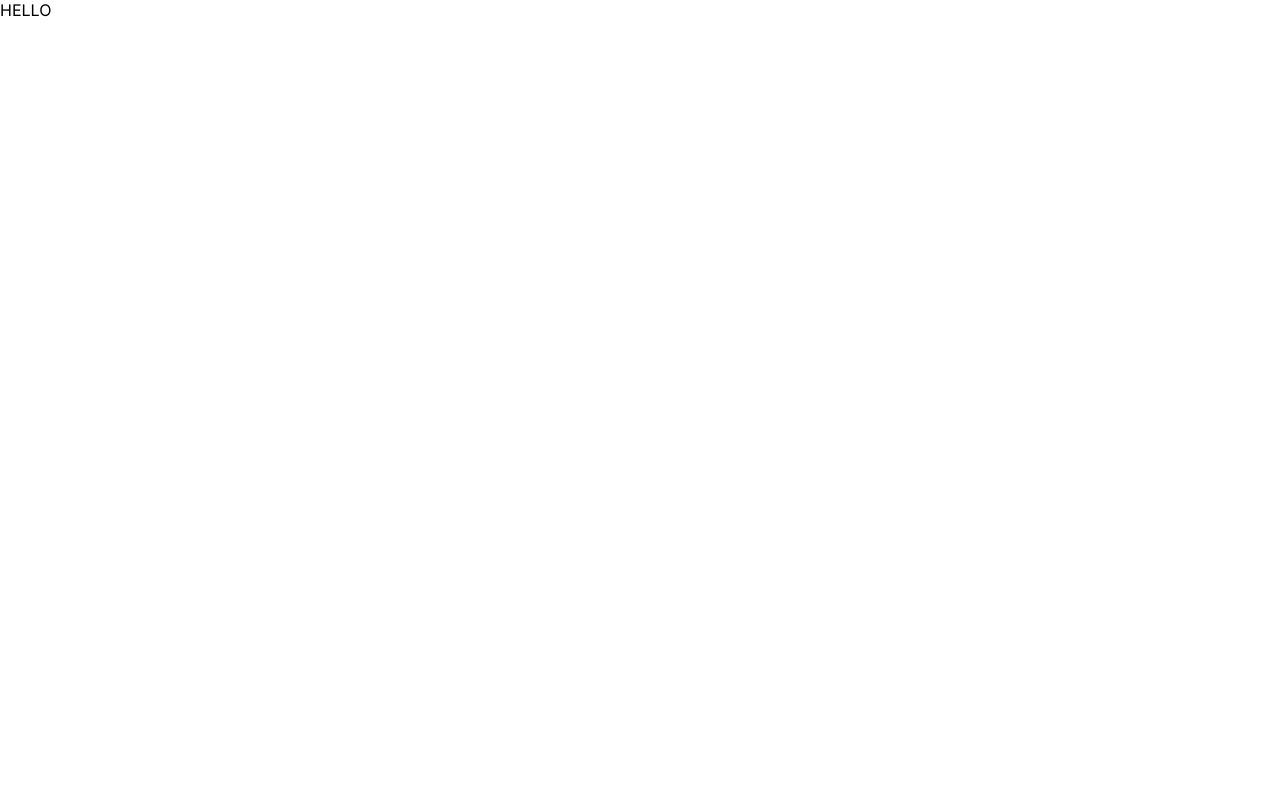
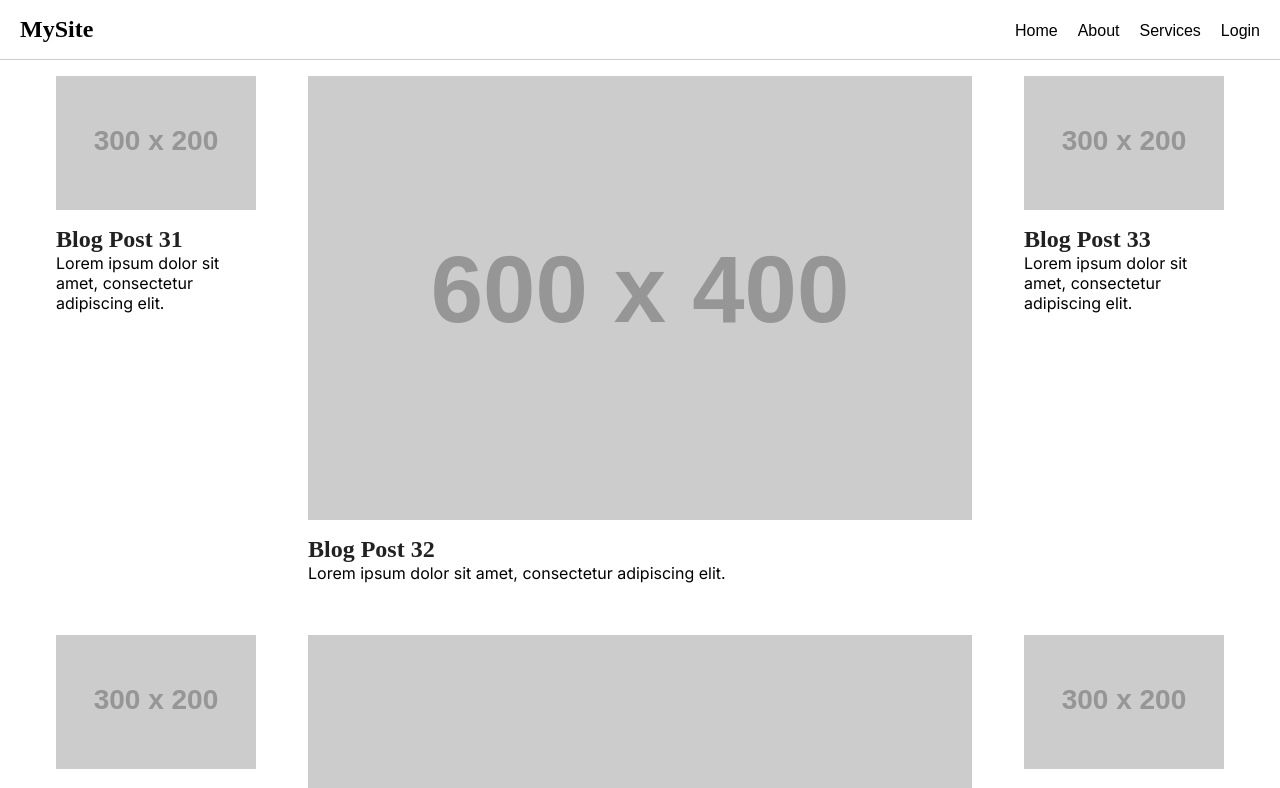
Before and after one commit to fadlystwn/news-app, a Next.js app: page / in a window 1280 px wide. Shown: the top 788 px of the page. Built offline with nearby package versions, Linux system fonts and the light colour scheme.

Commit message:
add news homepage

```diff
--- a/src/app/page.tsx
+++ b/src/app/page.tsx
@@ -1,6 +1,12 @@
+'use client'
+import Navigation from "@/components/Navigation";
+import News from "@/components/News";
 
 export default function Home() {
   return (
-    <div>HELLO</div>
+    <>
+      <Navigation />
+      <News />
+    </>
   );
 }
--- /dev/null
+++ b/src/components/Navigation/navigation.module.css
@@ -0,0 +1,81 @@
+.navbar {
+  height: 60px;
+  display: flex;
+  justify-content: space-between;
+  align-items: center;
+  padding: 0 20px;
+  border-bottom: 1px solid rgba(var(--foreground-rgb), 0.2);
+  background-color: #FFF;
+  position: relative;
+}
+
+.logo a {
+  text-decoration: none;
+  font-size: 24px;
+  font-weight: bold;
+  color: rgb(var(--foreground-rgb));
+  font-family: var(--font-serif);
+}
+
+.menuToggle {
+  display: none;
+  background: none;
+  border: none;
+  font-size: 24px;
+  color: rgb(var(--foreground-rgb));
+  cursor: pointer;
+}
+
+.menu {
+  display: flex;
+  list-style: none;
+  margin: 0;
+  padding: 0;
+}
+
+.menu li {
+  margin-left: 20px;
+}
+
+.menu a {
+  text-decoration: none;
+  color: rgb(var(--foreground-rgb));
+  font-family: var(--font-sans);
+}
+
+.menu a:hover {
+  text-decoration: underline;
+}
+
+/* Responsive styling */
+@media (max-width: 768px) {
+  .menuToggle {
+    display: block;
+  }
+
+  .menu {
+    display: none;
+    flex-direction: column;
+    position: absolute;
+    top: 60px;
+    left: 0;
+    width: 100%;
+    background-color: rgb(var(--background-end-rgb));
+    padding: 10px 0;
+    border-top: 1px solid rgba(var(--foreground-rgb), 0.2);
+  }
+
+  .menu.open {
+    display: flex;
+  }
+
+  .menu li {
+    margin: 0;
+    border-bottom: 1px solid rgba(var(--foreground-rgb), 0.2);
+    padding: 10px 20px;
+  }
+
+  .menu li:last-child {
+    border-bottom: none;
+  }
+}
--- a/src/components/News/index.tsx
+++ b/src/components/News/index.tsx
@@ -1,6 +1,6 @@
 import React from 'react';
 import useInfiniteScroll from '@/hooks/useInfiniteScroll';
-import styles from './blog.module.css';
+import styles from './news.module.css';
 
 const Blog: React.FC = () => {
   const { posts, loading, hasMore, loadMoreTriggerRef } = useInfiniteScroll(10);
--- /dev/null
+++ b/src/components/News/news.module.css
@@ -0,0 +1,39 @@
+.gridContainer {
+  display: grid;
+  grid-template-columns: 1fr 3fr 1fr;
+  gap: 20px;
+  margin: 0 auto;
+  max-width: 1200px;
+}
+
+.gridItem {
+  padding: 16px;
+  background-color: rgb(var(--background-end-rgb));
+  overflow: hidden;
+}
+
+.image {
+  width: 100%;
+  height: auto;
+  border-bottom: 1px solid rgba(var(--foreground-rgb), 0.2);
+  margin-bottom: 12px;
+}
+
+/* Responsive styling */
+@media (max-width: 1200px) {
+  .gridContainer {
+    grid-template-columns: 1fr 2fr 1fr;
+  }
+}
+
+@media (max-width: 768px) {
+  .gridContainer {
+    grid-template-columns: 1fr 1fr;
+  }
+}
+
+@media (max-width: 480px) {
+  .gridContainer {
+    grid-template-columns: 1fr;
+  }
+}
```
